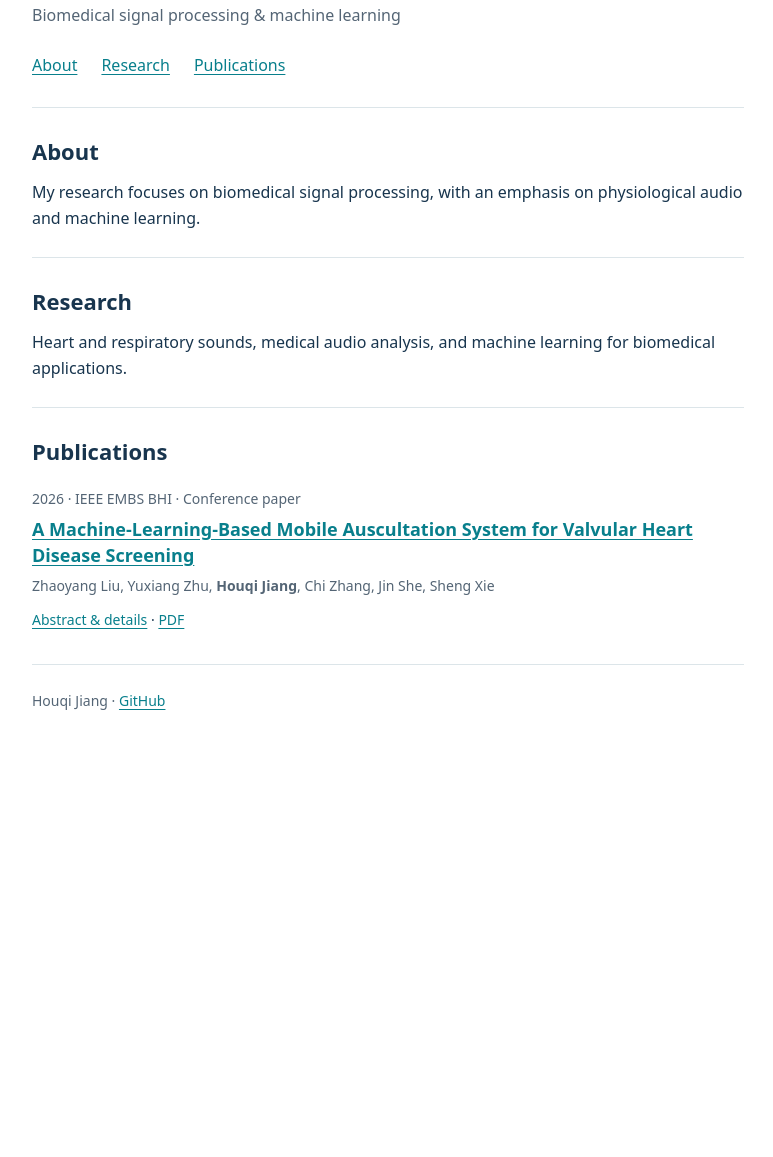
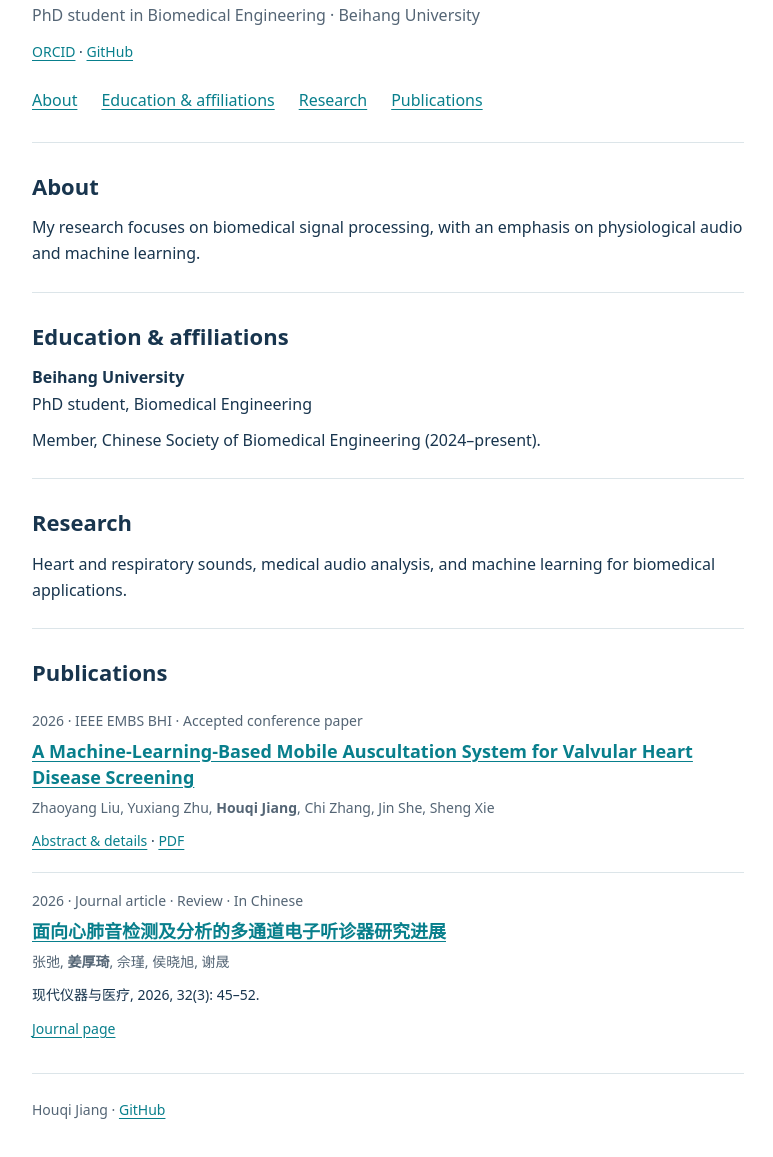
Before and after one commit to HolecheeJung/HolecheeJung.github.io, a plain HTML site: page index.html in a window 1280 px wide. Shown: the part 123-1280 px from the top of the page, without its empty margins (252-1025 px from the left). Before the commit the page ends 899 px from the top, so only its background shows below. Drawn offline with Linux system fonts and the light colour scheme.

Commit message:
Add ORCID, academic affiliation and verified journal publication

```diff
--- a/index.html
+++ b/index.html
@@ -15,15 +15,24 @@ header{padding-bottom:28px;border-bottom:1px solid var(--line)}h1{font-size:clam
 </head>
 <body>
 <main>
-<header><h1>Houqi Jiang</h1><p class="subtitle">Biomedical signal processing &amp; machine learning</p><nav aria-label="Sections"><a href="#about">About</a><a href="#research">Research</a><a href="#publications">Publications</a></nav></header>
+<header><h1>Houqi Jiang</h1><p class="subtitle">PhD student in Biomedical Engineering · Beihang University</p>
+<p style="margin:12px 0 0;font-size:14px"><a href="https://orcid.org/0009-0005-1902-623X" rel="me">ORCID</a> · <a href="https://github.com/HolecheeJung" rel="me">GitHub</a></p><nav aria-label="Sections"><a href="#about">About</a><a href="#education">Education &amp; affiliations</a><a href="#research">Research</a><a href="#publications">Publications</a></nav></header>
 <section id="about"><h2>About</h2><p>My research focuses on biomedical signal processing, with an emphasis on physiological audio and machine learning.</p></section>
+<section id="education"><h2>Education &amp; affiliations</h2><p><strong>Beihang University</strong><br>PhD student, Biomedical Engineering</p><p>Member, Chinese Society of Biomedical Engineering (2024–present).</p></section>
 <section id="research"><h2>Research</h2><p>Heart and respiratory sounds, medical audio analysis, and machine learning for biomedical applications.</p></section>
 <section id="publications"><h2>Publications</h2>
 <article style="padding:8px 0">
-<p class="subtitle" style="font-size:14px">2026 · IEEE EMBS BHI · Conference paper</p>
+<p class="subtitle" style="font-size:14px">2026 · IEEE EMBS BHI · Accepted conference paper</p>
 <h3 style="font-size:18px;line-height:1.45;margin:6px 0"><a href="publications/bhi2026/">A Machine-Learning-Based Mobile Auscultation System for Valvular Heart Disease Screening</a></h3>
 <p style="font-size:14px;color:var(--muted)">Zhaoyang Liu, Yuxiang Zhu, <strong>Houqi Jiang</strong>, Chi Zhang, Jin She, Sheng Xie</p>
 <p style="font-size:14px"><a href="publications/bhi2026/">Abstract &amp; details</a> · <a href="publications/bhi2026/paper.pdf">PDF</a></p>
+</article>
+<article style="padding:16px 0 8px;border-top:1px solid var(--line);margin-top:12px">
+<p class="subtitle" style="font-size:14px">2026 · Journal article · Review · In Chinese</p>
+<h3 lang="zh" style="font-size:18px;line-height:1.45;margin:6px 0"><a href="https://xdyi.cbpt.cnki.net/portal/journal/portal/client/paper/a28ef735f1d5ec7a873340103a56f43b">面向心肺音检测及分析的多通道电子听诊器研究进展</a></h3>
+<p lang="zh" style="font-size:14px;color:var(--muted)">张弛, <strong>姜厚琦</strong>, 佘瑾, 侯晓旭, 谢晟</p>
+<p lang="zh" style="font-size:14px">现代仪器与医疗, 2026, 32(3): 45–52.</p>
+<p style="font-size:14px"><a href="https://xdyi.cbpt.cnki.net/portal/journal/portal/client/paper/a28ef735f1d5ec7a873340103a56f43b">Journal page</a></p>
 </article></section>
 <footer>Houqi Jiang · <a href="https://github.com/HolecheeJung">GitHub</a></footer>
 </main>
```
